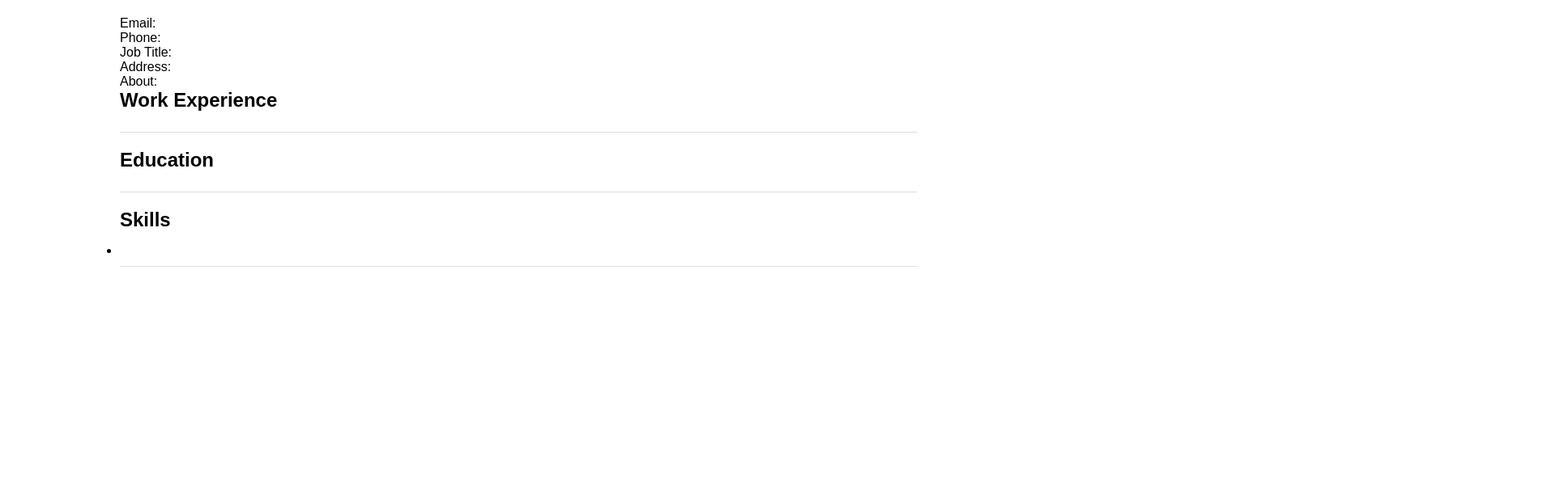
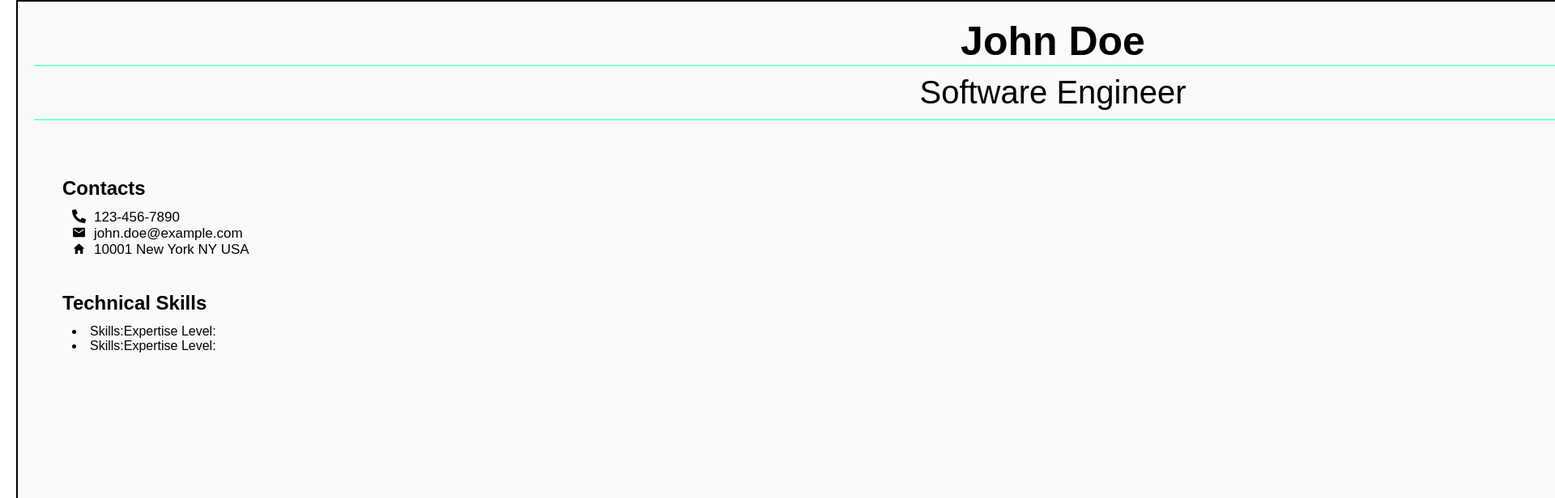
Before and after one commit to kalviumcommunity/S51_Kishore_Capstone_ResuGen, a React (Vite) app in the folder client/: page /templates in a window 1280 px wide. Shown: the top 616 px of the page at 81% size, 1920 px wide, since content can reach past the window. Built offline with nearby package versions, Linux system fonts and the light colour scheme; no server answers.

Commit message:
created my first resume template

```diff
--- a/client/src/component/LandingPage.jsx
+++ b/client/src/component/LandingPage.jsx
@@ -53,6 +53,10 @@ const LandingPage = () => {
       setUserLoggedIn(false);
     }
   };
+
+  if (isLoading){
+    <Spinner />
+  }
 
   const fetchTemplateData = async () => {
     try {
--- a/client/src/component/pages/ResTemp1.css
+++ b/client/src/component/pages/ResTemp1.css
@@ -1,22 +1,150 @@
-/* Style the main resume container */
-.resume-template1 {
-  width: 80%; /* Adjust width as needed */
-  margin: 0 auto; /* Center the resume horizontally */
-  font-family: Arial, sans-serif; /* Set a base font family */
-  padding: 20px; /* Add some padding for spacing */
+.res-temp1 {
+  border: 2px solid black;
+  display: flex;
+  flex-direction: column;
+  /* align-items: center; */
+  /* justify-content: space-around; */
+  height: 100vh;
+  overflow-x: auto;
+  width: 200%;
+  padding: 20px;
+  margin-left: 20px;
+  background-color: rgb(250, 250, 250);
 }
 
-/* Style headings (h2) */
-h2 {
-  margin-bottom: 15px; /* Add space below headings */
+
+/* .personal-info-div h1{
+  border: 2px solid red;
+  font-size: ;
+} */
+
+.res-temp1 h1 {
+  text-align: center;
+  font-size: 50px;
 }
 
-/* Style individual sections within the resume */
-.personal-info,
-.education,
-.work-experience,
-.skills {
-  margin-bottom: 20px; /* Add space between sections */
-  border-bottom: 1px solid #ddd; /* Add a dividing line */
-  padding-bottom: 10px; /* Add space below the dividing line */
+.job-title{
+  font-size: 40px;
+  font-weight: 549;
+  text-align: center;
+  padding: 10px;
+  border-bottom: 2px solid aquamarine;
+  border-top: 2px solid aquamarine;
 }
+
+.res1-top-left {
+  /* border: 2px solid cyan; */
+  display: flex;
+  flex-direction: column;
+  margin-top: 10px;
+  padding: 10px;
+  align-items: start;
+  width: fit-content;
+}
+
+.user-contacts {
+  /* border: 2px solid black; */
+  display: flex;
+  flex-direction: column;
+  padding: 15px;
+  /* border-right: 2px solid aqua; */
+}
+
+.user-contacts p {
+  display: flex;
+  font-size: 17px;
+  gap: 10px;
+  font-weight: 500;
+}
+
+.contacts {
+  /* border: 2px solid red; */
+  display: flex;
+  flex-direction: column;
+  /* gap: 5px; */
+  padding: 12px;
+}
+
+.skills-info-div{
+  display: flex;
+  flex-direction: column;
+  padding: 15px;
+}
+
+.info-skills{
+  /* border: 2px solid black; */
+  display: flex;
+  flex-direction: column;
+  align-items: center;
+  padding: 12px;
+}
+
+.skill{
+  display: flex;
+}
+
+.res1-top-right{
+  border: 2px solid black;
+  display: flex;
+  flex-direction: column;
+  margin-top: 10px;
+  padding: 10px;
+  width: 28vw;
+}
+
+.res1-contents{
+  display: flex;
+  justify-content: space-between;
+  margin-top: 25px;
+  padding: 10px;
+  display: flex;
+}
+
+.res1-user-description{
+  display: flex;
+  flex-direction: column;
+  /* justify-content: center; */
+  /* border: 2px solid red; */
+  padding: 10px;
+}
+
+.res1-profile-desc{
+  display: flex;
+  flex-direction: column;
+  justify-content: center;
+  /* border: 2px solid slateblue; */
+  padding: 12px;
+}
+
+.education-info-div{
+  /* border: 2px solid saddlebrown; */
+  padding: 10px;
+}
+
+.res1-education{
+  display: flex;
+  flex-direction: column;
+  justify-content: center;
+  padding: 13px;
+  /* border: 2px solid salmon; */
+  width: 23vw;
+}
+
+.res1-experience-info-div{
+  display: flex;
+  flex-direction: column;
+  /* align-items: center; */
+  justify-content: center;
+  /* border: 2px solid cyan; */
+  padding: 15px;
+}
+
+.res1-exp{
+  /* border: 2px solid darkcyan; */
+  padding: 15px;
+}
+
+.res1-exp-startDate{
+  font-weight: 10;
+  color: rgb(160, 160, 160);
+}
--- a/client/src/component/pages/ResTemp1.jsx
+++ b/client/src/component/pages/ResTemp1.jsx
@@ -1,18 +1,108 @@
-import React from 'react';
-import PersonalInformation from '../Inputs/PersonalInformation';
-import Education from '../Inputs/Education'; // Make sure to import the Education component
-import Skills from '../Inputs/Skills';
-import WorkExperience from '../Inputs/WorkExp';
-import './ResTemp1.css';
+// eslint-disable-next-line no-unused-vars
+import React from "react";
+import "./ResTemp1.css";
+import { useSelector } from "react-redux";
+import { FaPhoneAlt } from "react-icons/fa";
+import { IoMdMail } from "react-icons/io";
+import { IoMdHome } from "react-icons/io";
 
-const ResTemp1 = ({ personalInfo, experienceInfo, educationInfo }) => {
+const ResTemp1 = () => {
+  const formData = useSelector((state) => state.personalInfo.formData);
+  const experienceFormData = useSelector(
+    (state) => state.experienceInfo.experienceFormData
+  );
+  const educationFormData = useSelector(
+    (state) => state.educationInfo.educationFormData
+  );
+  const skillsInfo = useSelector((state) => state.skillsInfo);
+  console.log(skillsInfo);
+
   return (
-    <div className="resume-template1">
-      <PersonalInformation {...personalInfo} />
-      <WorkExperience {...experienceInfo} />
-      <Education education={educationInfo} /> {/* Pass educationInfo as a prop */}
-      <Skills />
-    </div>
+    <>
+      <div className="res-temp1">
+        <h1>
+          {formData.firstName} {formData.lastName}
+        </h1>
+        <p className="job-title">{formData.jobTitle}</p>
+        <div className="res1-contents">
+          <div className="res1-top-left">
+            <div className="user-contacts">
+              <h2>Contacts</h2>
+              <div className="contacts">
+                <p>
+                  <FaPhoneAlt /> {formData.phone}
+                </p>
+                <p>
+                  <IoMdMail /> {formData.email}
+                </p>
+
+                <p>
+                  <IoMdHome /> {formData.zipCode} {formData.city}{" "}
+                  {formData.state} {formData.country}
+                </p>
+              </div>
+            </div>
+            <div className="skills-info-div">
+              <h2>Technical Skills</h2>
+              <div className="info-skills">
+                <div className="skill">
+                  <li>Skills: {skillsInfo.skills}</li>
+                  <p>Expertise Level: {skillsInfo.expertiseLevel}</p>
+                </div>
+                <div className="skill">
+                  <li>Skills: {skillsInfo.skills}</li>
+                  <p>Expertise Level: {skillsInfo.expertiseLevel}</p>
+                </div>
+              </div>
+            </div>
+          </div>
+
+          <br />
+          <div className="res1-top-right">
+            <div className="res1-user-description">
+              <h2>Summary</h2>
+              <div className="res1-profile-desc">
+                <p>{formData.profileDescription}</p>
+              </div>
+            </div>
+            <div className="education-info-div">
+              <h2>Education</h2>
+              <div className="res1-education">
+                <h3>
+                  {educationFormData.schoolName},{" "}
+                  {educationFormData.schoolLocation}
+                </h3>
+                <p>
+                  {educationFormData.startDate} - {educationFormData.endDate}
+                </p>
+                <pre>
+                <p>{educationFormData.degree}</p>
+                <p>{educationFormData.fieldOfStudy}</p>
+                </pre>
+
+              </div>
+            </div>
+            {/* <div className="user-summary">
+            <h2>Summary</h2>
+            <p>{experienceFormData.workSummary}</p>
+          </div> */}
+            <div className="res1-experience-info-div">
+              <h2>Experience</h2>
+              <div className="res1-exp">
+                <h3>{experienceFormData.positionTitle}</h3>
+                <p className="res1-exp-startDate">{experienceFormData.startDate} - {experienceFormData.lastDate}</p>
+
+                <p>{experienceFormData.companyName}</p>
+
+
+              </div>
+            </div>
+          </div>
+        </div>
+
+        {/* <p>{formData.profileDescription}</p> */}
+      </div>
+    </>
   );
 };
 
```
